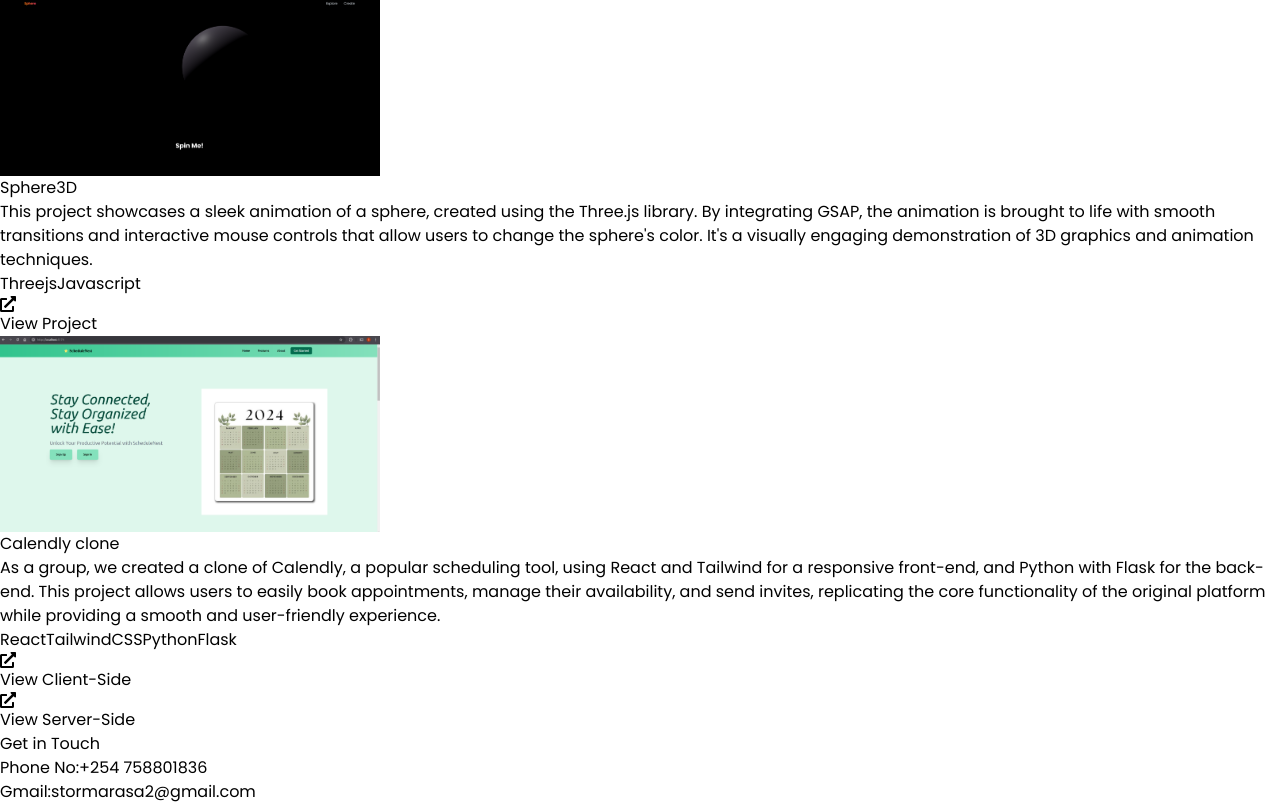
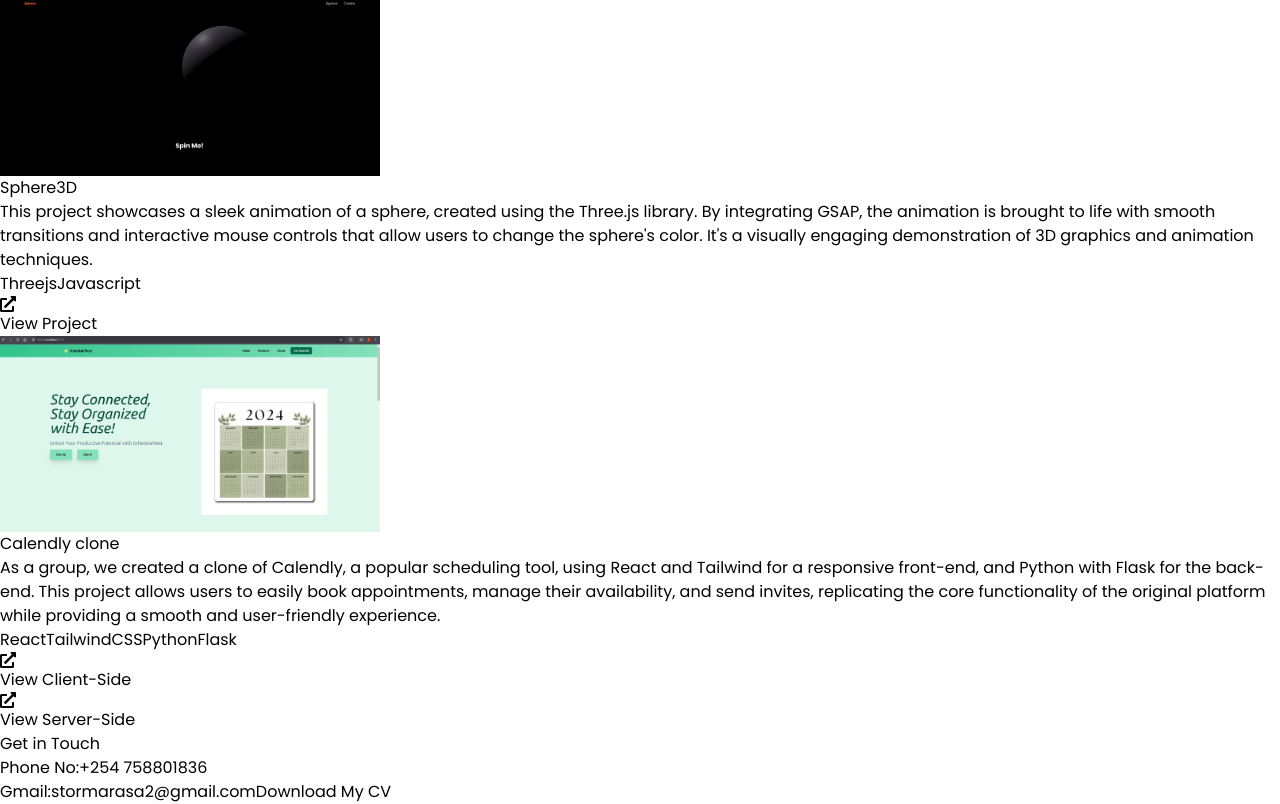
Before and after one commit to StormRobert/StormPortfolio, a React (Vite) app: page / in a window 1280 px wide. Shown: the part 4600-5404 px from the top of the page. Built offline with nearby package versions, Linux system fonts and the light colour scheme.

Commit message:
added cv download

```diff
--- a/src/components/Contact.jsx
+++ b/src/components/Contact.jsx
@@ -1,6 +1,7 @@
 import React from 'react'
 import { CONTACT } from '../constants/constants'
 import { motion } from 'framer-motion';
+import cv from '../assets/Storm ArasaCV2024.pdf'
 
 const Contact = () => {
     return (
@@ -20,11 +21,26 @@ const Contact = () => {
           </motion.p>
           <a
             href={`mailto:${CONTACT.email}`}
-            className='text-lg font-medium border-b border-sky-500 hover:text-sky-600 hover:border-sky-600 transition-colors duration-300'
+            className='text-lg font-medium  '
           >
             Gmail:
-            <span className='ml-2 text-sky-500'>{CONTACT.email}</span>
+            <span className='ml-2 text-sky-500 hover:text-transparent bg-clip-text hover:bg-gradient-to-r from-purple-400 to-indigo-600 border-b border-sky-500 hover:border-purple-500 transition-colors '>{CONTACT.email}</span>
           </a>
+          <motion.a
+          initial={{ scale: 0.5, opacity: 0 }}
+          animate={{ scale: 1, opacity: 1 }}
+          transition={{ duration: 0.5, ease: 'easeOut' }}
+          whileHover={{
+            scale: 1.1,
+            transition: { duration: 0.3 }
+          }}
+          whileTap={{ scale: 0.9 }}
+            href={cv}
+            download
+            className='mt-4 text-lg font-medium py-3 px-5 rounded-2xl text-white bg-sky-500 transition-colors duration-300 hover:bg-gradient-to-r from-purple-400 to-indigo-600'
+          >
+            Download My CV
+          </motion.a>
         </div>
       </div>
     );
--- a/src/constants/constants.js
+++ b/src/constants/constants.js
@@ -5,7 +5,6 @@ import project4 from "../assets/project-4.png";
 import project5 from "../assets/project-5.png";
 import project6 from "../assets/project-6.png";
 import project7 from "../assets/project-7.png";
-import project8 from "../assets/project-8.jpg";
 
 export const HERO_CONTENT = `I am a software engineer with a strong foundation in both front-end and back-end technologies, recently graduating from a comprehensive course at Moringa School. My expertise includes front-end development with React and Three.js, and back-end technologies such as Node.js and PostgreSQL. I am passionate about leveraging these skills to design and build innovative solutions that not only drive business growth but also deliver exceptional user experiences. My goal is to continuously push the boundaries of technology, creating impactful, user-centric products that stand out in the digital landscape.`;
 
```
Also changed, not shown: 1 other file (tests, documents, lock files or other folders).
